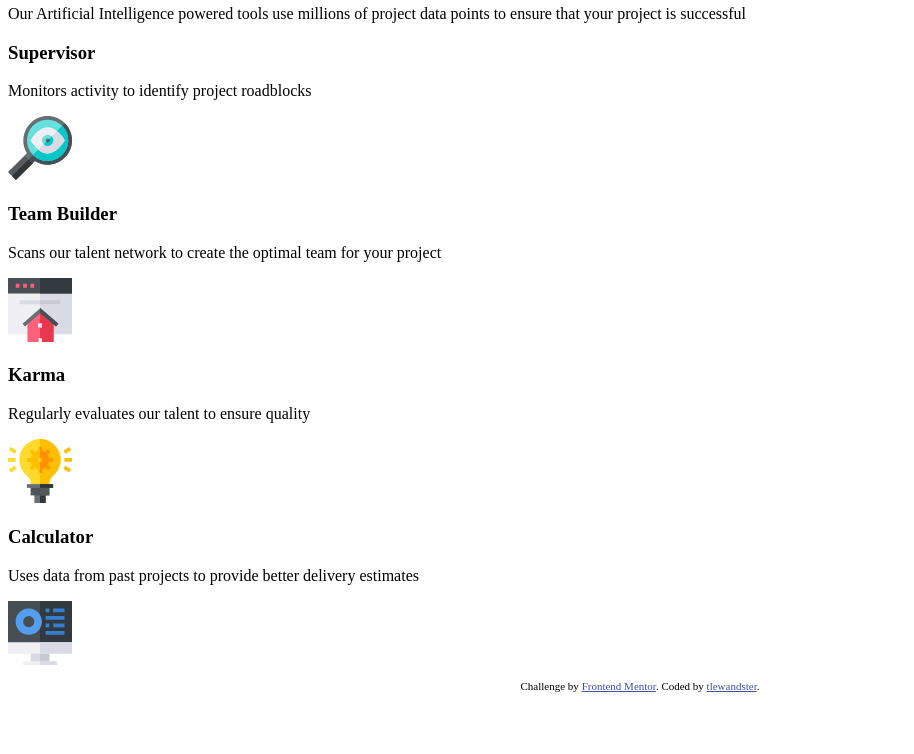
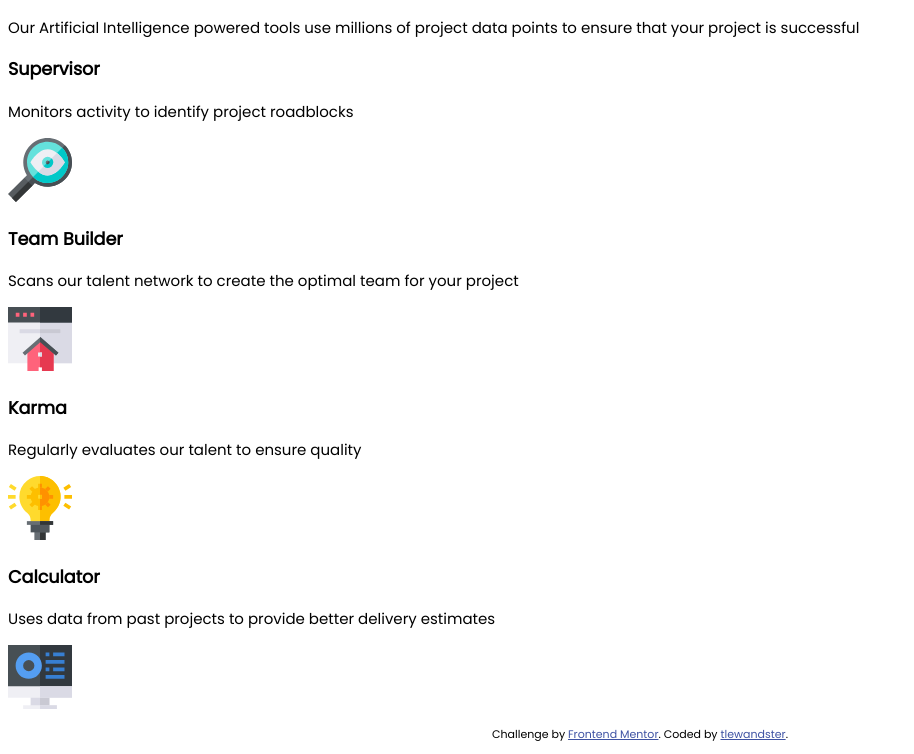
Before and after one commit to tlewandster/four-card-feature-section, a plain HTML site: page index.html in a window 1280 px wide. Shown: the part 122-876 px from the top of the page, without its empty margins (0-914 px from the left). Before the commit the page ends 825 px from the top, so only its background shows below. Drawn offline with Linux system fonts and the light colour scheme.

Commit message:
Set default style

```diff
--- a/style.scss
+++ b/style.scss
@@ -0,0 +1,18 @@
+// Primary colors
+$Red: hsl(0, 78%, 62%);
+$Cyan: hsl(180, 62%, 55%);
+$Orange: hsl(34, 97%, 64%);
+$Blue: hsl(212, 86%, 64%);
+
+// Neutral colors
+$VeryDarkBlue: hsl(234, 12%, 34%);
+$GrayishBlue: hsl(229, 6%, 66%);
+$VeryLightGray: hsl(0, 0%, 98%);
+
+//Fonts
+@import url('https://fonts.googleapis.com/css2?family=Poppins');
+
+body {
+  font-family: 'Poppins', sans-serif;
+  font-size: 15px;
+}
```
Also changed, not shown: style.css.
